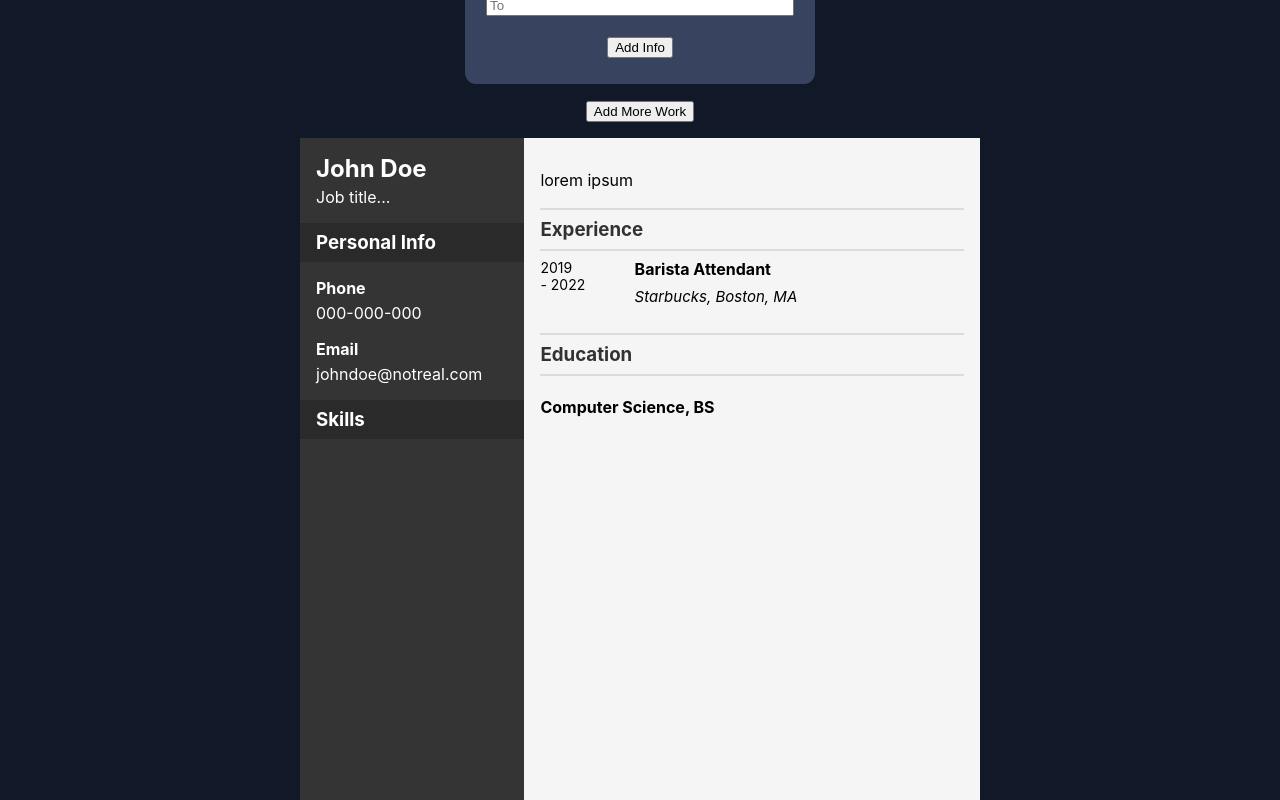
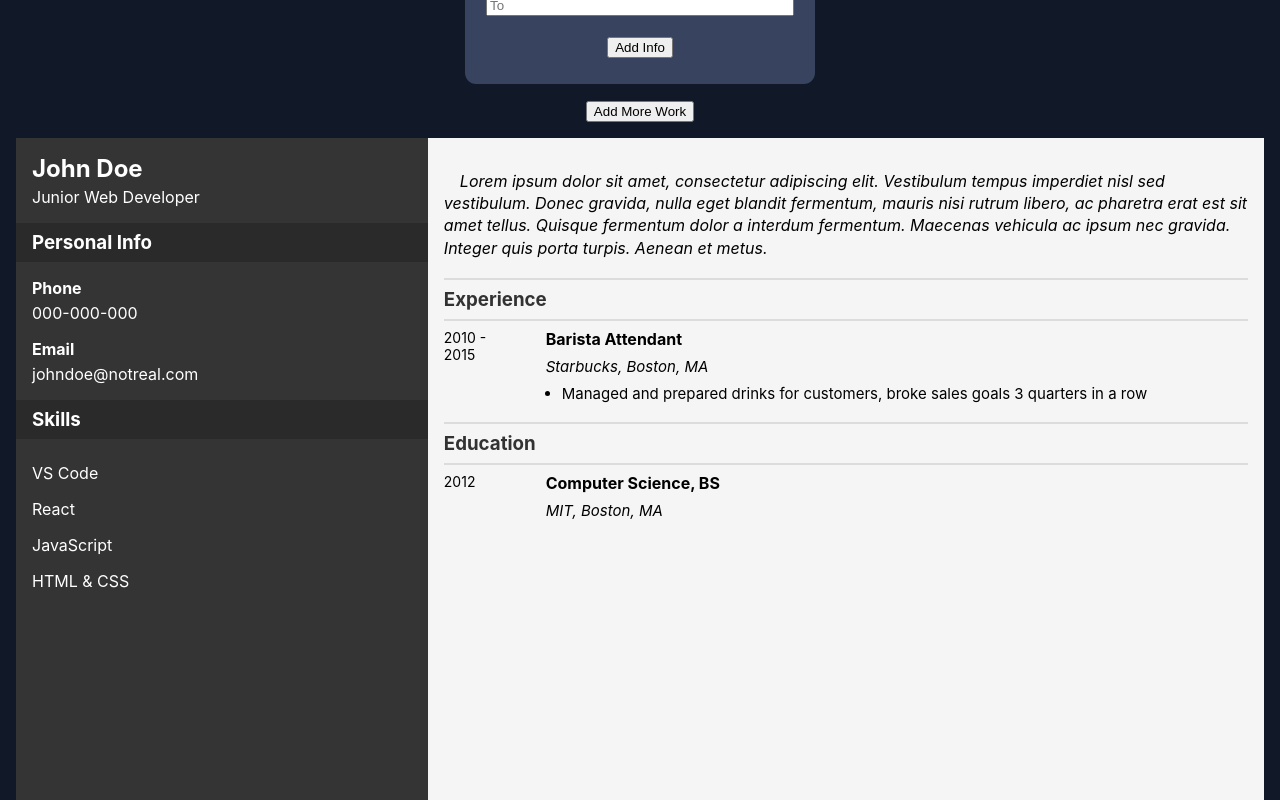
Before and after one commit to mikegecko/cv-creator, a React (Create React App) app: page / in a window 1280 px wide. Shown: the part 1320-2120 px from the top of the page. Built offline with nearby package versions, Linux system fonts and the light colour scheme.

Commit message:
Add education & skill Display
    - Dynamically adds or removes skills and education from CV

```diff
--- a/src/components/Display.js
+++ b/src/components/Display.js
@@ -10,24 +10,32 @@ class Display extends Component{
                 <div className="cv-page">
                     <div className="cv-sidebar">
                        <h2 className="cv-sidetitle">{this.props.data.geninfo.name}</h2>
-                        <p className="cv-sideitem">Job title...</p>
+                        <p className="cv-sideitem">{this.props.data.geninfo.currtitle}</p>
                         <h3 className="cv-sideheader">Personal Info</h3>
                         <h4 className="cv-sidetitle">Phone</h4>
                         <p className="cv-sideitem">{this.props.data.geninfo.phone}</p>
                         <h4 className="cv-sidetitle">Email</h4>
                         <p className="cv-sideitem">{this.props.data.geninfo.email}</p>
                         <h3 className="cv-sideheader">Skills</h3>
+                        {this.props.data.skills.map((el,index) => {
+                            return(
+                                <p className="cv-skillitem" key={index}>{el}</p>
+                            );
+                        })}
                     </div>
                     <div className="cv-area">
-                        <p>lorem ipsum</p>
+                        <p className="cv-hero">&emsp;{this.props.data.geninfo.desc}</p>
                         <h3 className="cv-header">Experience</h3>
                         {this.props.data.work.map((el,index) => {
                             return(
                                 <div className="cv-itemcontainer" key={index}>
-                                    <p className="cv-date">2019<br/>- 2022</p>
+                                    <p className="cv-date">{el.startyr} - {el.endyr}</p>
                                     <div>
                                         <h4 className="cv-title">{el.title}</h4>
                                         <p className="cv-info">{el.company}, {el.location}</p>
+                                        <ul className="cv-desc">
+                                            <li>{el.desc}</li>
+                                        </ul>
                                     </div>
                                 </div>
                             )
@@ -35,8 +43,12 @@ class Display extends Component{
                         <h3 className="cv-header">Education</h3>
                         {this.props.data.education.map((el,index) => {
                             return(
-                                <div key={index}>
-                                    <h4>{el.field}, {el.degree}</h4>
+                                <div className="cv-itemcontainer" key={index}>
+                                    <p className="cv-date">{el.gradyr}</p>
+                                    <div>
+                                        <h4 className="cv-title">{el.field}, {el.degree}</h4>
+                                        <p className="cv-info">{el.uname}, {el.city}</p>
+                                    </div>
                                 </div>
                             )
                         })}
```
